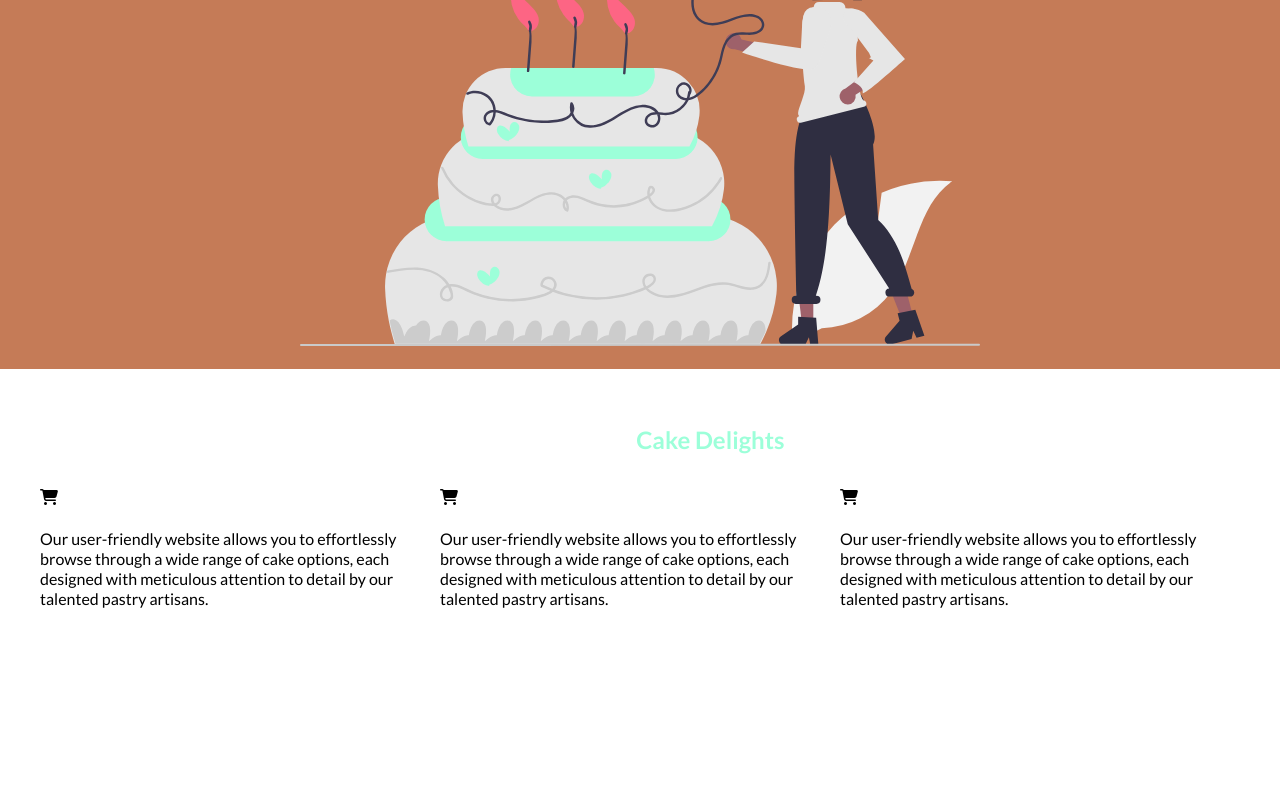
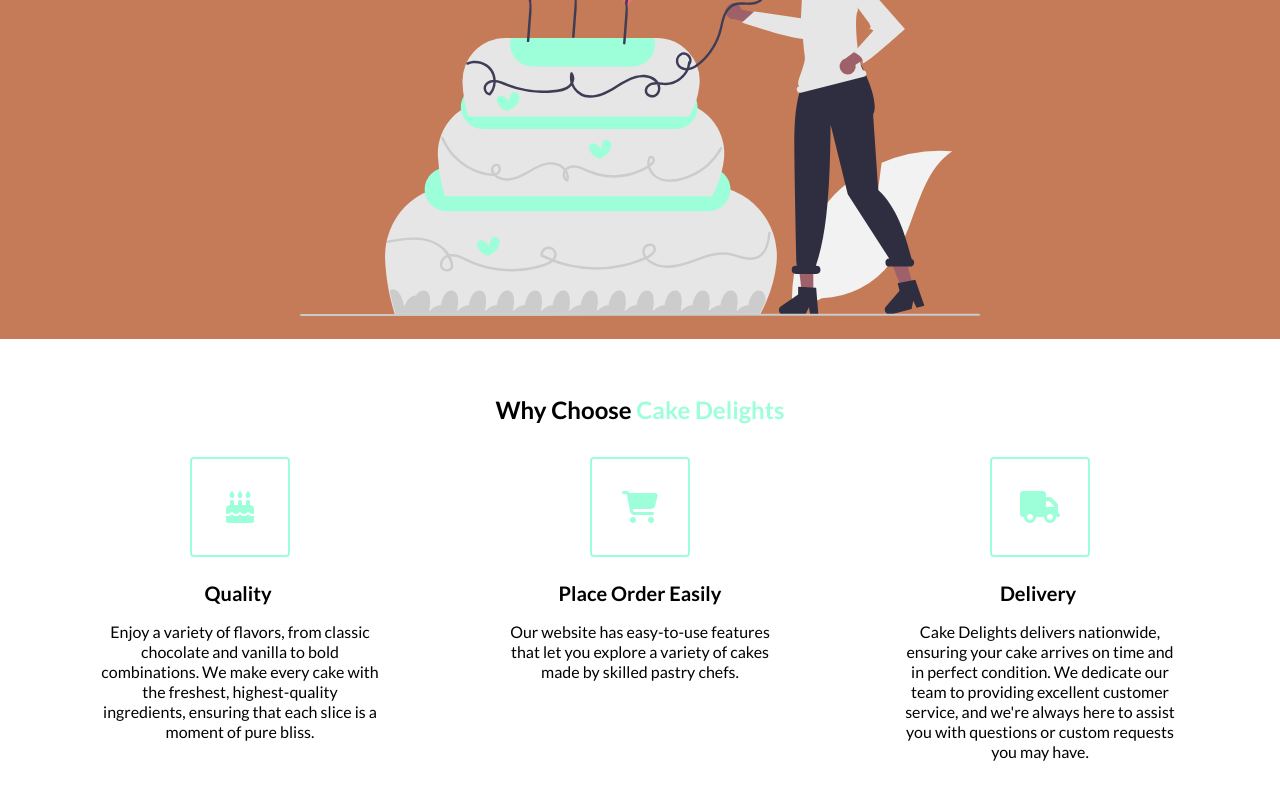
Before and after one commit to mpfuns/cake-delights, a React (Create React App) app: page / in a window 1280 px wide. Shown: the part 580-1380 px from the top of the page. Before the commit the page ends 1357 px from the top, so only its background shows below. Built offline with nearby package versions, Linux system fonts and the light colour scheme.

Commit message:
working  highlights  done with html

```diff
--- a/src/App.css
+++ b/src/App.css
@@ -149,10 +149,46 @@ align-items: center;
 }
 
 /* Highlights*/
+.section__title{
+color: black;
+}
 
 .highlight__wrapper{
 
   display: flex;
+  justify-content: center;
+  align-items: start;
+  flex-direction: row;
+}
+.highlight{
+  padding: 0 24px;
+  width: calc(100%/3);
+  display: flex;
+  justify-content: center;
+  align-items: center;
+  flex-direction: column;
+}
+.highlight__img{
+  border: 2px solid #9CFFD9;
+  border-radius: 4px;
+  color: #9CFFD9;
+  width: 100px;
+  height: 100px;
+  display: flex;
+  align-items: center;
+  justify-content: center;
+  font-size: 32px;
+  margin-bottom: 24px;
+
+}
+.highlight__subtitle{
+  color: black;
+  font-size: 20px;
+  margin-bottom: 16px;
+}
+.highlight__para{
+  text-align: center;
+  max-width: 280px;
 }
 
 
--- a/src/Components/Header.js
+++ b/src/Components/Header.js
@@ -4,7 +4,7 @@ export default function Header (props){
             <div className="header__container">
                 <div className="header__description">
                     <h1>Welcome to <span className="neon-blue">Cake Delights</span>, the ultimate destination for all your cake cravings in the USA.</h1>
-                    <h2>As the best online cake shop, we take pride in offering a delightful assortment of handcrafted cakes that are sure to sweeten every occasion and celebration.</h2>
+                    <h2>Our handcrafted cakes are the perfect addition to any celebration, and we take pride in being the best online cake shop.</h2>
                     <button className="btn">Browse Cakes</button>
                 </div>
                 <figure className="header__img--wrapper">
--- a/src/Components/Highlights.js
+++ b/src/Components/Highlights.js
@@ -5,26 +5,30 @@ export default function Highlights (props){
     <div className="big-row">
         <h2 className="section__title">Why Choose <span className="neon-blue">Cake Delights</span> </h2>
         <div className="highlight__wrapper">
-            <div className="highlight">
+        <div className="highlight">
                 <div className="highlight__img">
-                <i class="fa-solid fa-cart-shopping"></i>
-                <h3 className="highlight__subtitle">Place with easily</h3>
-                <p className="highlight__para">Our user-friendly website allows you to effortlessly browse through a wide range of cake options, each designed with meticulous attention to detail by our talented pastry artisans.</p>
+                <i class="fa-solid fa-cake-candles"></i>
                 </div>
+                <h3 className="highlight__subtitle">Quality </h3>
+                <p className="highlight__para">Enjoy a variety of flavors, from classic chocolate and vanilla to bold combinations. We make every cake with the freshest, highest-quality ingredients, ensuring that each slice is a moment of pure bliss.</p>
+
             </div>
             <div className="highlight">
                 <div className="highlight__img">
                 <i class="fa-solid fa-cart-shopping"></i>
-                <h3 className="highlight__subtitle">Place with easily</h3>
-                <p className="highlight__para">Our user-friendly website allows you to effortlessly browse through a wide range of cake options, each designed with meticulous attention to detail by our talented pastry artisans.</p>
                 </div>
+                <h3 className="highlight__subtitle">Place Order Easily</h3>
+                <p className="highlight__para">Our website has easy-to-use features that let you explore a variety of cakes made by skilled pastry chefs.</p>
+
             </div>
+
             <div className="highlight">
                 <div className="highlight__img">
-                <i class="fa-solid fa-cart-shopping"></i>
-                <h3 className="highlight__subtitle">Place with easily</h3>
-                <p className="highlight__para">Our user-friendly website allows you to effortlessly browse through a wide range of cake options, each designed with meticulous attention to detail by our talented pastry artisans.</p>
+                <i class="fa-solid fa-truck"></i>
                 </div>
+                <h3 className="highlight__subtitle">Delivery </h3>
+                <p className="highlight__para">Cake Delights delivers nationwide, ensuring your cake arrives on time and in perfect condition. We dedicate our team to providing excellent customer service, and we're always here to assist you with questions or custom requests you may have.</p>
+
             </div>
         </div>
     </div>
```
